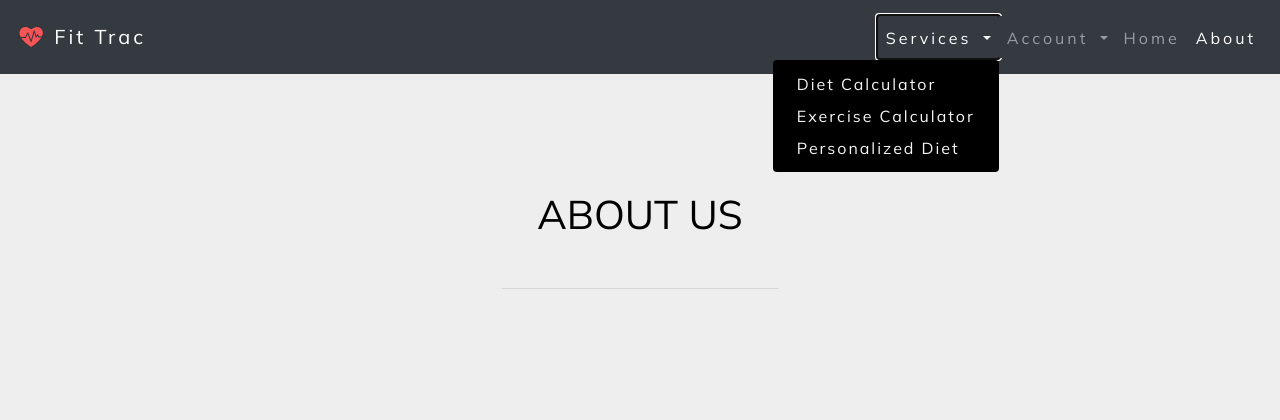
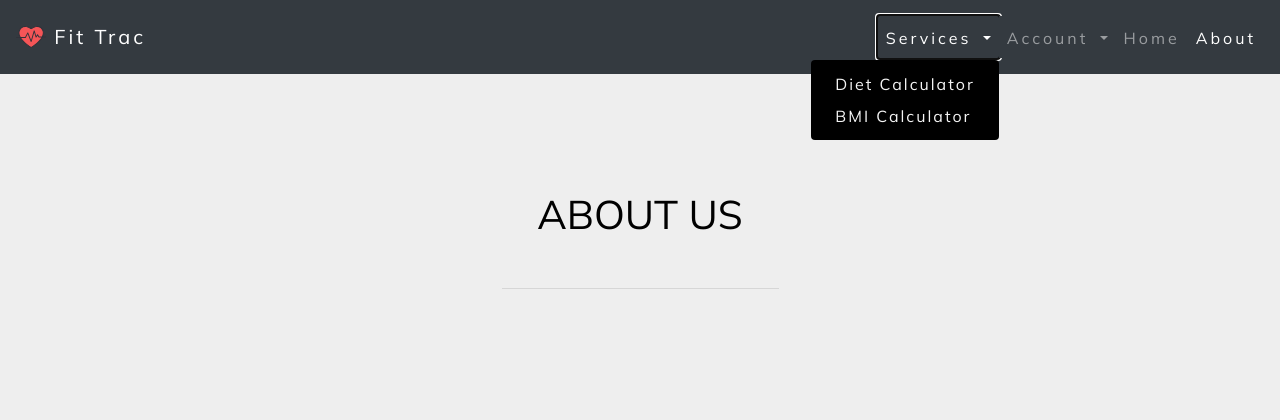
Before and after one commit to Sudipta-18/Health-Tracker, a PHP site: page /for_simulation/aboutus.php in a window 1280 px wide, after a click on "Services". Shown: the top 420 px of the page. Run offline with PHP 8.4, Linux system fonts and the light colour scheme.

Commit message:
updated aboutus.php

```diff
--- a/for_simulation/aboutus.php
+++ b/for_simulation/aboutus.php
@@ -156,9 +156,9 @@
                             <a class="dropdown-item" href="tootherbank.php">Transfer Money to other bank</a>
                             <a class="dropdown-item" href="balance.php">current balance</a>
                             <a class="dropdown-item" href="feedback.php">Raise a Complaint</a>-->
-                            <a class="dropdown-item" href="">Diet Calculator</a>
-                            <a class="dropdown-item" href="">Exercise Calculator</a>
-                            <a class="dropdown-item" href="">Personalized Diet</a>
+                            <a class="dropdown-item" href="diet_calculator.php">Diet Calculator</a>
+
+                            <a class="dropdown-item" href="bmi.php">BMI Calculator</a>
                         </div>
                     </li>
 
```
